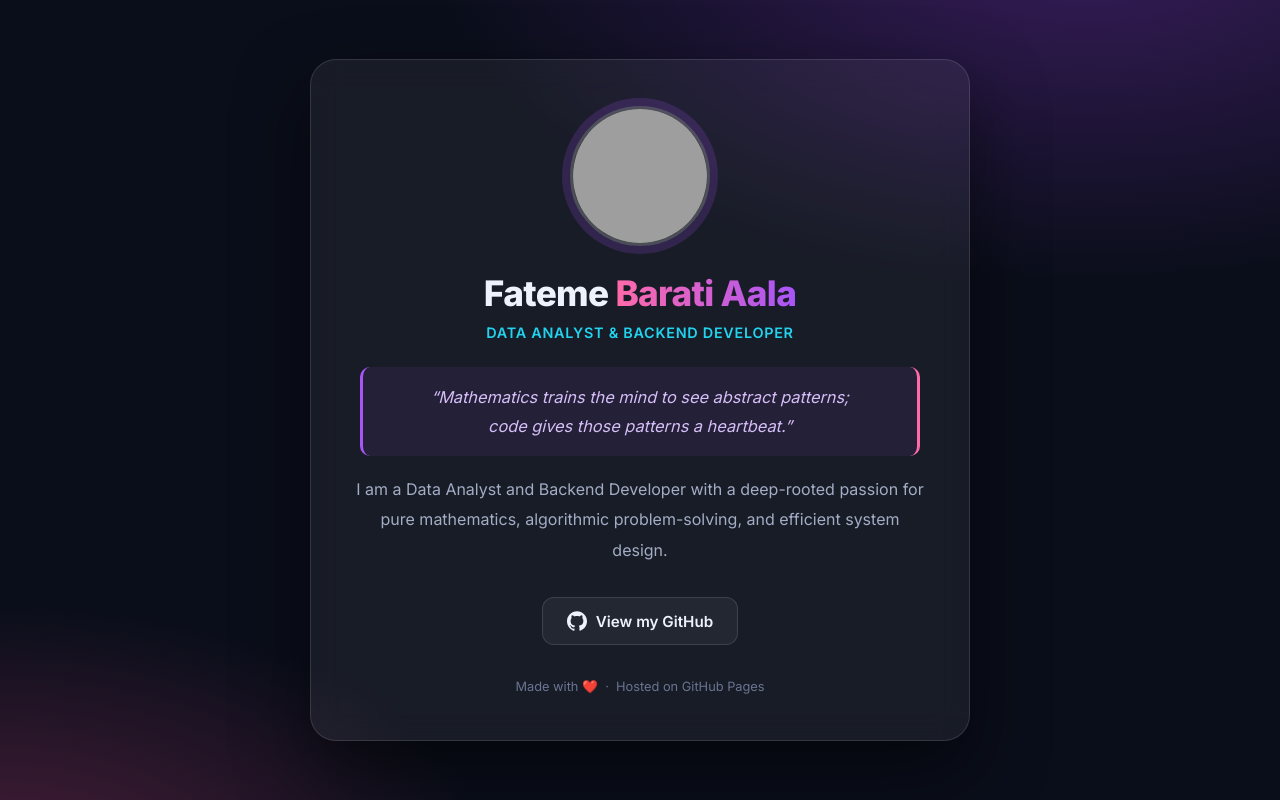
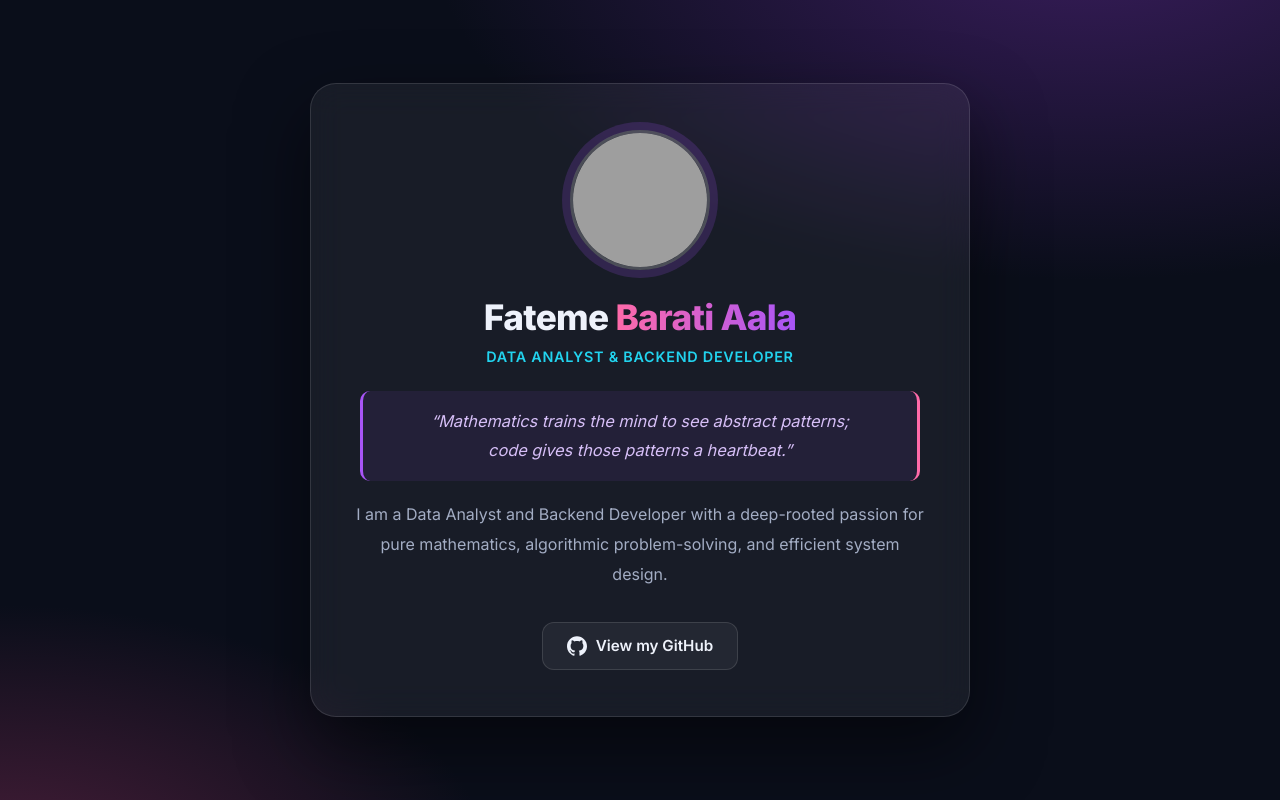
Before and after one commit to Fatemebaratiaala/Fatemebaratiaala.github.io, a plain HTML site: page index.html in a window 1280 px wide. Drawn offline with Linux system fonts and the light colour scheme; grey boxes are pictures that could not be loaded.

Commit message:
Update index.html

```diff
--- a/index.html
+++ b/index.html
@@ -181,7 +181,7 @@
       </a>
     </div>
 
-    <footer>Made with ❤️ &nbsp;·&nbsp; Hosted on GitHub Pages</footer>
+
   </main>
 </body>
 </html>
```
